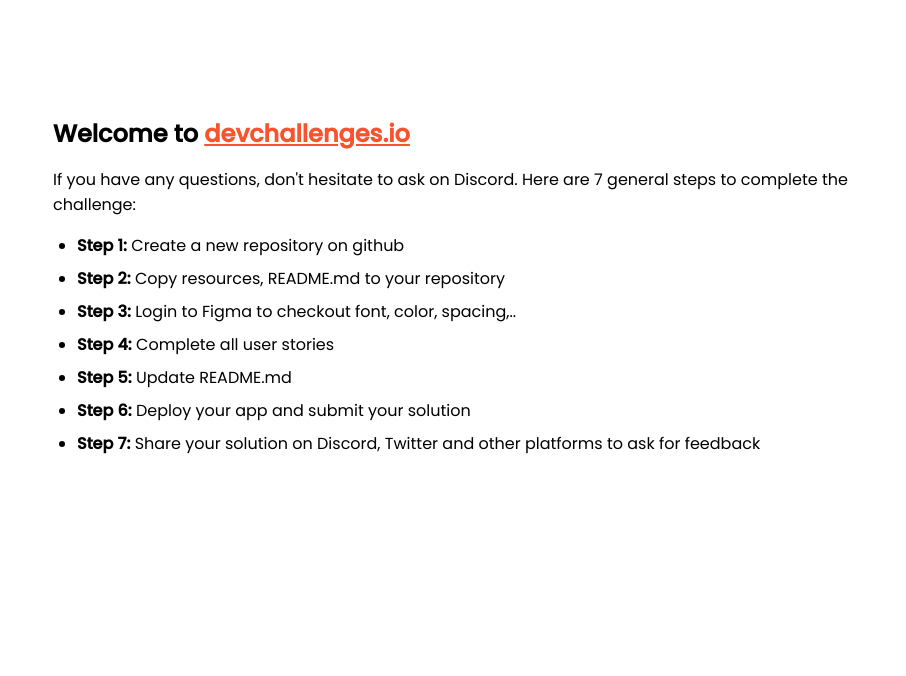
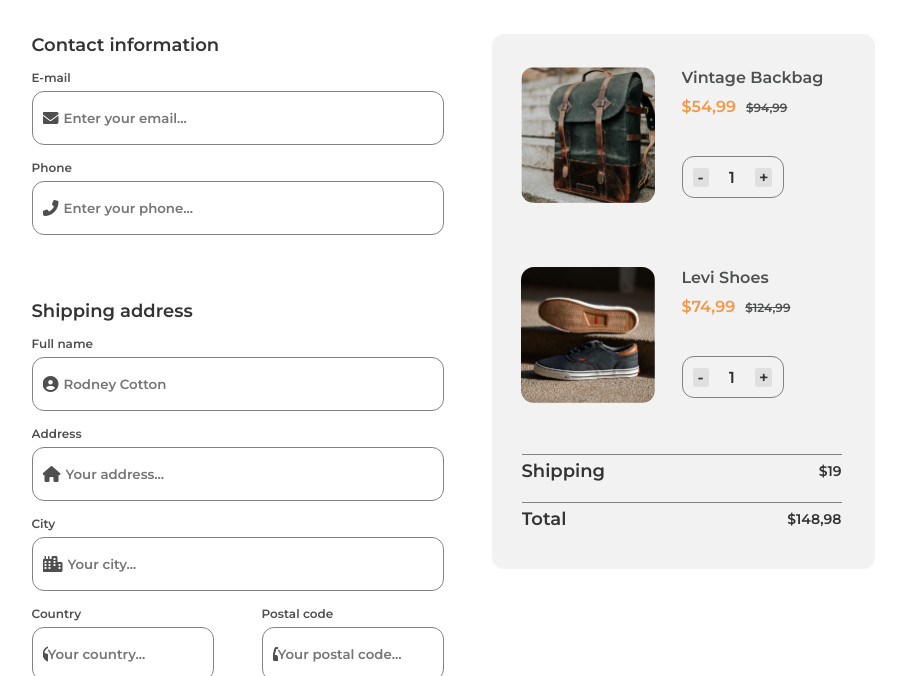
Before and after one commit to LaraSabatini/checkout-page, a plain HTML site: page index.html in a window 1280 px wide. Shown: the part 124-800 px from the top of the page, without its empty margins (187-1093 px from the left). Drawn offline with Linux system fonts and the light colour scheme.

Commit message:
Desktop version

```diff
--- a/index.html
+++ b/index.html
@@ -8,7 +8,7 @@
   maximum-scale=5"
     />
 
-    <link rel="icon" href="devchallenges.png" />
+    <link rel="icon" href="./images/devchallenges.png" />
 
     <link
       rel="shortcut icon"
@@ -21,75 +21,110 @@
       rel="stylesheet"
     />
 
-    <title>Devchallenges</title>
+    <link rel="stylesheet" href="./styles/styles.css">
+    <link rel="stylesheet" href="https://cdnjs.cloudflare.com/ajax/libs/font-awesome/4.7.0/css/font-awesome.min.css">
 
-    <style>
-      body {
-        font-family: "Poppins", sans-serif;
-      }
+    <title>Checkout page</title>
 
-      ul {
-        padding-left: 24px;
-      }
-
-      li {
-        margin-bottom: 8px;
-      }
-
-      .welcome {
-        max-width: 800px;
-        margin: 0 auto;
-      }
-
-      .welcome-text {
-        margin-top: 30vh;
-        font-weight: 500;
-      }
-
-      .welcome-text p {
-        font-size: 1rem;
-        font-weight: 400;
-      }
-
-      .welcome-text h1 {
-        font-size: 1.5rem;
-      }
-
-      .welcome-text a {
-        color: #f7542e;
-      }
-    </style>
   </head>
   <body>
-    <div class="welcome">
-      <div class="welcome-text">
-        <h1>
-          Welcome to
-          <a href="https://devchallenges.io/" target="_blank"
-            >devchallenges.io</a
-          >
-        </h1>
+    <h1>Checkout</h1>
 
-        <p>
-          If you have any questions, don't hesitate to ask on Discord. Here are
-          7 general steps to complete the challenge:
-        </p>
+    <div class="container">
+      <div class="form">
+        <div class="contact-info">
+          <h3>Contact information</h3>
+          <form>
+            <p>E-mail</p>
+            <div class="input">
+              <i class="fas fa-envelope"></i>
+              <input type="text" placeholder="Enter your email...">
+            </div>
+            <p>Phone</p>
+            <div class="input">
+              <i class="fas fa-phone-alt"></i>
+              <input type="text" placeholder="Enter your phone...">
+            </div>
+          </form>
+        </div>
+        <div class="shipping-address">
+          <h3>Shipping address</h3>
+          <form>
+            <p>Full name</p>
+            <div class="input">
+              <i class="fas fa-user-circle" ></i>
+              <input type="text" placeholder="Rodney Cotton">
+            </div>
+            <p>Address</p>
+            <div class="input">
+              <i class="fas fa-home"></i>
+              <input type="text" placeholder="Your address...">
+            </div>
+            <p>City</p>
+            <div class="input">
+              <i class="fas fa-city"></i>
+              <input type="text" placeholder="Your city...">
+            </div>
+
+            <div class="country-postal">
+              <div>
+              <p>Country</p>
+              <div class="input-medium">
+                <i class="fas fa-globe-americas"></i>
+                <input type="text" placeholder="Your country...">
+              </div>
+            </div>
+            <div>
+              <p>Postal code</p>
+              <div class="input-medium">
+                <i class="fas fa-inbox" ></i>
+                <input type="text" placeholder="Your postal code...">
+              </div>
+            </div>
+            </div>
+
+            <div class="checkbox">
+              <input type="checkbox">
+              <p>Save this information for next time</p>
+            </div>
+            <button type="submit">Continue</button>
+          </form>
+        </div>
       </div>
 
-      <ul>
-        <li><b>Step 1:</b> Create a new repository on github</li>
-        <li><b>Step 2:</b> Copy resources, README.md to your repository</li>
-        <li>
-          <b>Step 3:</b> Login to Figma to checkout font, color, spacing,..
-        </li>
-        <li><b>Step 4:</b> Complete all user stories</li>
-        <li><b>Step 5:</b> Update README.md</li>
-        <li><b>Step 6:</b> Deploy your app and submit your solution</li>
-        <li>
-          <b>Step 7:</b> Share your solution on Discord, Twitter and other
-          platforms to ask for feedback
-        </li>
-      </ul>
+      <div class="items">
+        <div class="item1">
+          <img src="./images/photo1.png" alt="Vintage backbag">
+            <h4>Vintage Backbag</h4>
+            <p class="price">$54,99<span>$94,99</span></p>
+            <div class="amount">
+              <p class="less">-</p>
+              <p>1</p>
+              <p class="plus">+</p>
+            </div>
+        </div>
+        <div class="item2">
+          <img src="./images/photo2.png" alt="Levi Shoes">
+          <h4>Levi Shoes</h4>
+          <p class="price">$74,99<span>$124,99</span></p>
+          <div class="amount">
+            <p class="less">-</p>
+            <p>1</p>
+            <p class="plus">+</p>
+          </div>
+        </div>
+        <div class="shipping">
+          <h3>Shipping</h3>
+          <p>$19</p>
+        </div>
+        <div class="total">
+          <h3>Total</h3>
+          <p>$148,98</p>
+        </div>
+      </div>
     </div>
+
+    <script src="https://kit.fontawesome.com/b90b2618b5.js" crossorigin="anonymous"></script>
+
   </body>
 </html>
--- /dev/null
+++ b/styles/styles.scss
@@ -0,0 +1,201 @@
+@import url('https://fonts.googleapis.com/css2?family=Montserrat:wght@600&display=swap');
+
+:root {
+    --h1: #4E5150;
+    --subtitle: #333333;
+    --label: #4F4F4F;
+    --placeholder: #828282;
+    --button: #F2994A;
+    --background: #F2F2F2;
+    --plus: #E0E0E0;
+    --lines: #BDBDBD;
+}
+
+*{
+    margin: 0;
+    padding: 0;
+    overflow-x: hidden;
+    font-family: Montserrat;
+    font-weight: 600;
+}
+
+body {
+    height: 100vh;
+}
+
+h1 {
+    margin-left: 18.5%;
+    font-size: 36px;
+    color: var(--h1);
+    margin-top: 64px;
+}
+
+.container {
+    margin: 0 auto;
+    justify-content: center;
+    display: flex;
+    flex-wrap: wrap;
+}
+
+.form {
+    .contact-info, .shipping-address {
+
+
+        h3 {
+            font-size: 18px;
+            color: var(--subtitle);
+            padding: 50px 0 14px 0;
+        }
+
+        form {
+            color: var(--label);
+
+            p {
+                font-size: 12px;
+                padding-bottom: 6px;
+            }
+
+            .input {
+                input {
+                    border: none;
+                }
+                display: flex;
+                border: 1px solid var(--placeholder);
+                border-radius: 12px;
+                padding: 18px 0 18px 10px;
+                align-content: center;
+                width: 400px;
+                margin-bottom: 15px;
+
+                i {
+                    padding-right: 5px;
+                }
+            }
+
+            .country-postal {
+                display: flex;
+            }
+
+            .input-medium {
+                input {
+                    border: none;
+                }
+                display: flex;
+                border: 1px solid var(--placeholder);
+                border-radius: 12px;
+                padding: 18px 0 18px 10px;
+                align-content: center;
+                width: 170px;
+                margin-right: 48px;
+                i {
+                    padding-right: 5px;
+                }
+            }
+
+            .checkbox {
+                display: flex;
+                padding-top: 20px;
+                p {
+                    margin-left: 10px;
+                }
+            }
+
+            button {
+                background: var(--button);
+                color: white;
+                width: 166px;
+                padding: 17px 0;
+                border: none;
+                border-radius: 12px;
+                margin-top: 20px;
+                margin-left: 250px;
+            }
+        }
+    }
+}
+
+.items {
+    width: 383px;
+    height: 535px;
+    background: var(--background);
+    border-radius: 12px;
+    margin-top: 50px;
+
+    img {
+        width: 134.21px;
+        height: 136.27px;
+        border-radius: 13px;
+        margin: 33px 0 31px 29px;
+    }
+
+    .item1, .item2 {
+        height: 200px;
+        overflow-y: hidden;
+
+        h4 {
+            margin-left: 190px;
+            margin-top: -170px;
+            color: var(--h1);
+            font-size: 16px;
+            padding-bottom: 10px;
+        }
+
+        .price {
+            margin-left: 190px;
+            color: var(--button);
+
+            span {
+                text-decoration: line-through;
+                color: var(--h1);
+                font-size: 12px;
+                margin-left: 10px;
+            }
+        }
+
+        .amount {
+            color: var(--subtitle);
+            display: flex;
+            margin-left: 190px;
+            border: 1px solid var(--placeholder);
+            border-radius: 12px;
+            width: 80px;
+            height: 40px;
+            margin-top: 40px;
+            padding: 0 10px 0 10px;
+            align-items: center;
+            justify-content: space-between;
+
+            .less {
+                background-color: #E0E0E0;
+                padding: 0 5px;
+                border-radius: 3px;
+            }
+
+            .plus {
+                background: #E0E0E0;
+                padding: 0 4px;
+                border-radius: 3px;
+            }
+        }
+    }
+
+    .shipping, .total {
+        color: #333333;
+        border-top: 1px solid var(--placeholder);
+        display: flex;
+        justify-content: space-between;
+        align-items: center;
+        padding-top: 5px;
+        width: 320px;
+        margin-left: 30px;
+        margin-top: 20px;
+
+        h3 {
+            font-size: 18px;
+        }
+
+        p {
+            font-size: 14px;
+        }
+    }
+}
```
Also changed, not shown: images/devchallenges.png (renamed from devchallenges.png), images/photo1.png (renamed from photo1.png), images/photo2.png (renamed from photo2.png), styles/styles.css (added), 1 other file.
